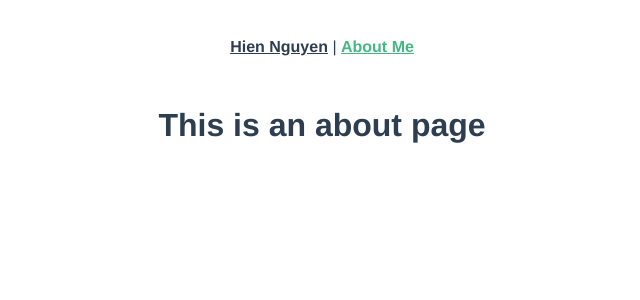
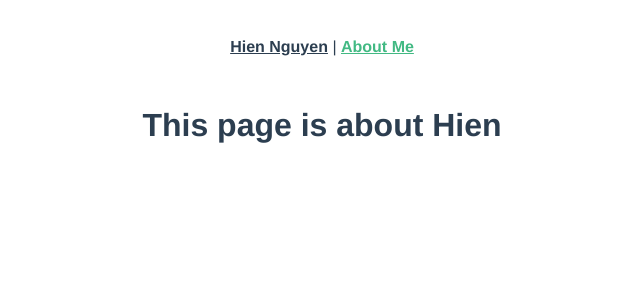
Before and after one commit to enhiguy/enhiguy.github.io, a Vue app: page /#/about in a window 1280 px wide. Shown: the top 300 px of the page, without its empty margins (318-958 px from the left). Built offline with nearby package versions, Linux system fonts and the light colour scheme.

Commit message:
Changes Home and About page

```diff
--- a/src/components/HelloWorld.vue
+++ b/src/components/Home.vue
@@ -1,5 +1,5 @@
 <template>
-  <div class="hello">
+  <div class="home">
     <h1>{{ msg }}</h1>
 
   </div>
@@ -7,7 +7,7 @@
 
 <script>
 export default {
-  name: 'HelloWorld',
+  name: 'Home',
   props: {
     msg: String
   }
--- a/src/views/About.vue
+++ b/src/views/About.vue
@@ -1,5 +1,5 @@
 <template>
   <div class="about">
-    <h1>This is an about page</h1>
+    <h1>This page is about Hien</h1>
   </div>
 </template>
--- a/src/views/Home.vue
+++ b/src/views/Home.vue
@@ -1,18 +1,18 @@
 <template>
   <div class="home">
     <img alt="My photo" src="../assets/me.jpg">
-    <HelloWorld msg="Hien Nguyen"/>
+    <Home msg="Hien Nguyen"/>
   </div>
 </template>
 
 <script>
 // @ is an alias to /src
-import HelloWorld from '@/components/HelloWorld.vue'
+import Home from '@/components/Home.vue'
 
 export default {
   name: 'Home',
   components: {
-    HelloWorld
+    Home
   }
 }
 </script>
```
